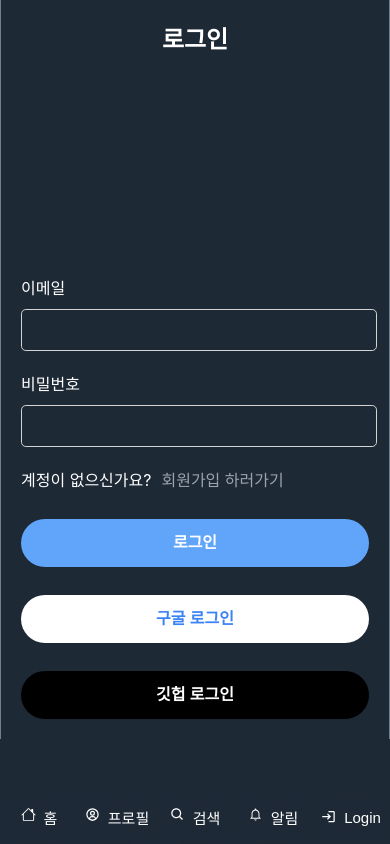
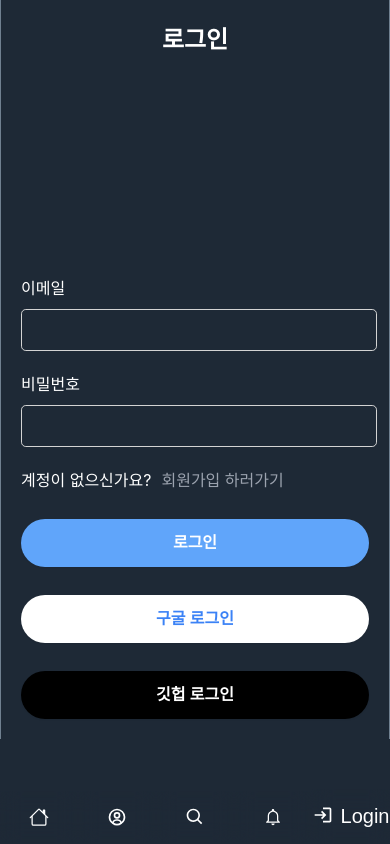
Before and after one commit to honeykikiki/fast-campus, a React (Create React App) app in the folder high-performance_large-scale_frontend/02-twitter/: page /users/login in a window 390 px wide. Built offline with nearby package versions, Linux system fonts and the light colour scheme; no server answers.

Commit message:
메뉴 media query적용

```diff
--- /dev/null
+++ b/high-performance_large-scale_frontend/02-twitter/src/_uitls.scss
@@ -0,0 +1,42 @@
+$background: #1e2936;
+$backgroundLight: #3d444c;
+$activeBackground: #3c495f5f;
+$white: #fff;
+$border: #708090;
+$primaryColor: #60a5fa;
+$grayText: #9ca3af;
+$activeBorder: #3b82f6;
+$danger: #dc2626;
+$dangerDark: #dc26268e;
+$gray: #6b7280;
+$grayDark: #4c515b;
+
+$font: -apple-system, BlinkMacSystemFont, 'Segoe UI', 'Roboto', 'Oxygen',
+  'Ubuntu', 'Cantarell', 'Fira Sans', 'Droid Sans', 'Helvetica Neue', sans-serif;
+
+// break points
+$mobile: 360px;
+$tablet: 600px;
+$desktop: 1024px;
+
+// media query mixin
+@mixin xsMobile {
+  @media (max-width: $mobile) {
+    @content;
+  }
+}
+@mixin mobile {
+  @media (min-width: $mobile) and (max-width: #{$tablet - 1px}) {
+    @content;
+  }
+}
+@mixin tablet {
+  @media (min-width: $tablet) and (max-width: #{$desktop - 1px}) {
+    @content;
+  }
+}
+@mixin tablet {
+  @media (min-width: $desktop) {
+    @content;
+  }
+}
--- a/high-performance_large-scale_frontend/02-twitter/src/components/Menu.tsx
+++ b/high-performance_large-scale_frontend/02-twitter/src/components/Menu.tsx
@@ -25,7 +25,7 @@ export default function MenuList() {
           onClick={() => navigate('/')}
         >
           <BsHouse />
-          {t('MENU_HOME')}
+          <span className="footer__grid-text">{t('MENU_HOME')}</span>
         </button>
         <button
           type="button"
@@ -35,7 +35,7 @@ export default function MenuList() {
           onClick={() => navigate('/profile')}
         >
           <BiUserCircle />
-          {t('MENU_PROFILE')}
+          <span className="footer__grid-text">{t('MENU_PROFILE')}</span>
         </button>
         <button
           type="button"
@@ -45,7 +45,7 @@ export default function MenuList() {
           onClick={() => navigate('/search')}
         >
           <BiSearch />
-          {t('MENU_SEARCH')}
+          <span className="footer__grid-text">{t('MENU_SEARCH')}</span>
         </button>
         <button
           type="button"
@@ -55,7 +55,7 @@ export default function MenuList() {
           onClick={() => navigate('/notification')}
         >
           <IoMdNotificationsOutline />
-          {t('MENU_NOTI')}
+          <span className="footer__grid-text">{t('MENU_NOTI')}</span>
         </button>
         {user === null ? (
           <button type="button" onClick={() => navigate('/user/login')}>
@@ -72,7 +72,7 @@ export default function MenuList() {
             }}
           >
             <MdLogout />
-            {t('MENU_LOGOUT')}
+            <span className="footer__grid-text">{t('MENU_LOGOUT')}</span>
           </button>
         )}
       </div>
--- a/high-performance_large-scale_frontend/02-twitter/src/index.scss
+++ b/high-performance_large-scale_frontend/02-twitter/src/index.scss
@@ -1,18 +1,4 @@
-$background: #1e2936;
-$backgroundLight: #3d444c;
-$activeBackground: #3c495f5f;
-$white: #fff;
-$border: #708090;
-$primaryColor: #60a5fa;
-$grayText: #9ca3af;
-$activeBorder: #3b82f6;
-$danger: #dc2626;
-$dangerDark: #dc26268e;
-$gray: #6b7280;
-$grayDark: #4c515b;
-
-$font: -apple-system, BlinkMacSystemFont, 'Segoe UI', 'Roboto', 'Oxygen',
-  'Ubuntu', 'Cantarell', 'Fira Sans', 'Droid Sans', 'Helvetica Neue', sans-serif;
+@import 'uitls';
 
 body {
   margin: 0;
@@ -66,6 +52,40 @@ div {
 
   &__btn-active {
     color: $primaryColor;
+  }
+}
+
+@include xsMobile {
+  .footer {
+    display: none;
+  }
+
+  .layout {
+    border: none;
+  }
+}
+
+@include mobile {
+  .footer {
+    &__grid {
+      &-text {
+        display: none;
+      }
+
+      button {
+        font-size: 20px;
+      }
+    }
+  }
+}
+
+@include tablet {
+  .footer {
+    &__grid {
+      button {
+        font-size: 24px;
+      }
+    }
   }
 }
 
```
